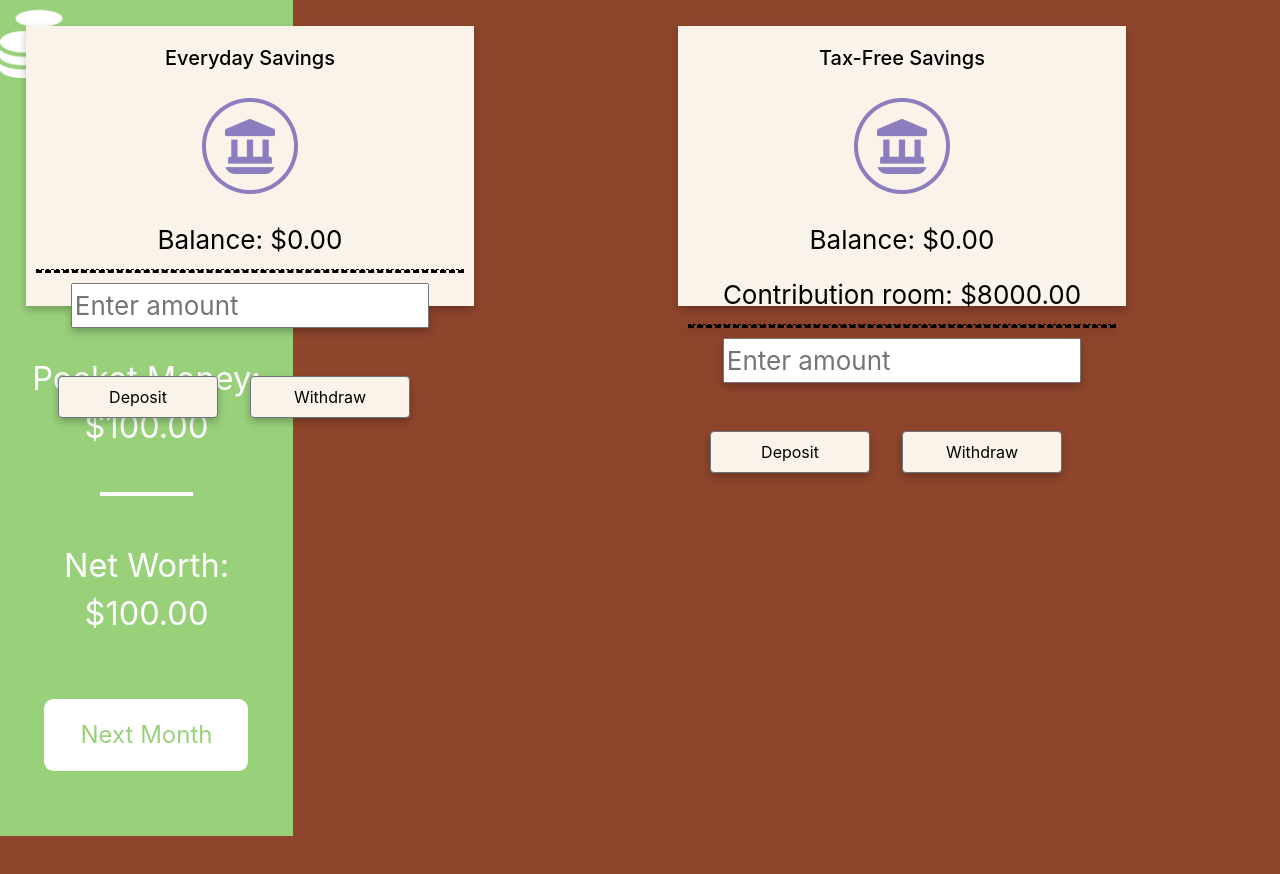
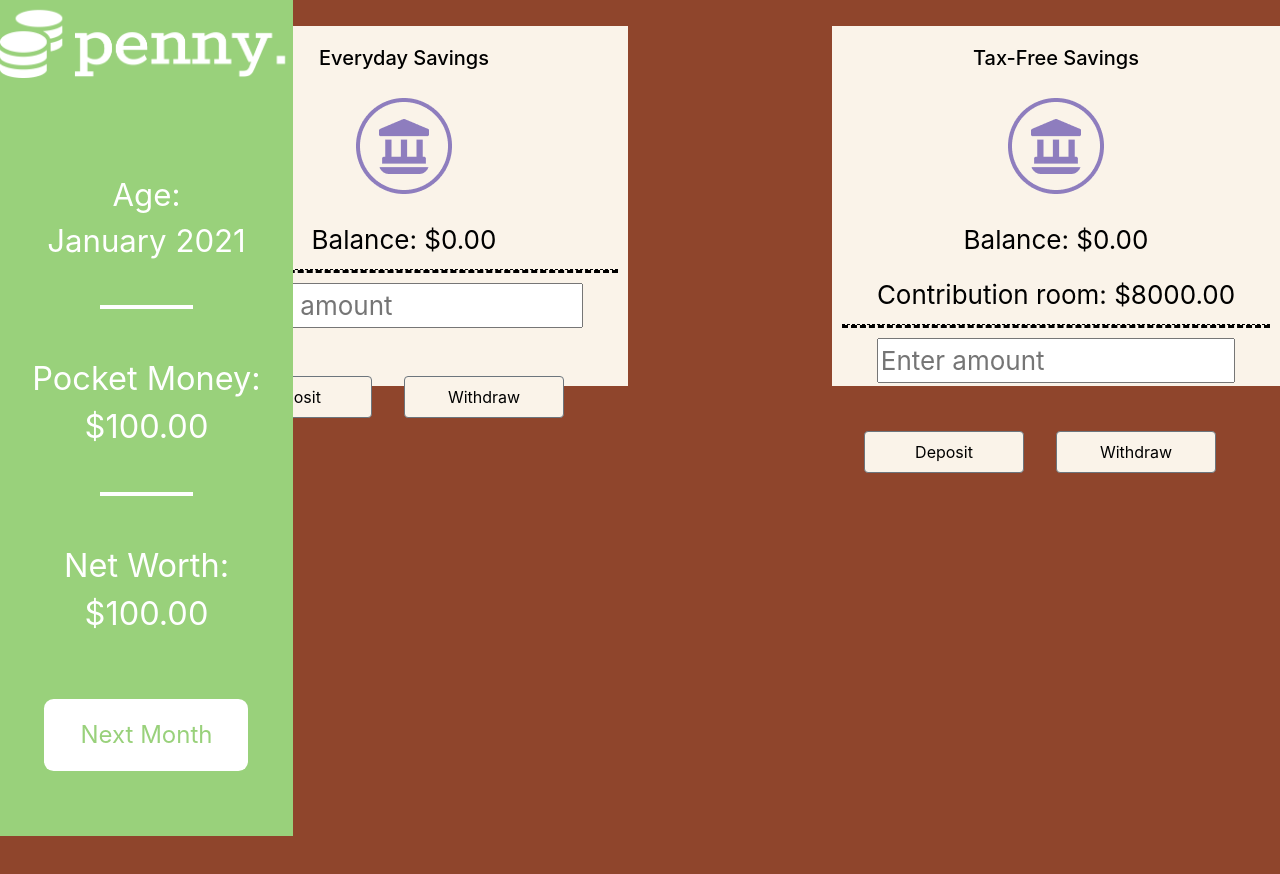
Before and after one commit to Cragzu/cmdf-2021, a React (Create React App) app: page / in a window 1280 px wide. Shown: the top 874 px of the page. Built offline with nearby package versions, Linux system fonts and the light colour scheme.

Commit message:
working on styling

```diff
--- a/src/App.css
+++ b/src/App.css
@@ -111,14 +111,17 @@
 .card-account{
   background-color: #FAF3E9;
   width: 35vw;
-  height: 35vh;
-  margin: 1em 1em;
-  filter: drop-shadow(0px 4px 4px rgba(0, 0, 0, 0.25));
+  height: 45vh;
+  margin-top: 1em;
+  margin-left: auto;
+  margin-right: 0;
+  /* margin: 1em 1em; */
+  /* filter: drop-shadow(0px 4px 4px rgba(0, 0, 0, 0.25)); */
 
 }
 
 .card-body{
- text-align: center;
+ /* text-align: center; */
   height: 45vh;
 }
 
```
